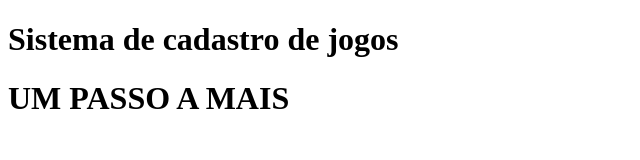
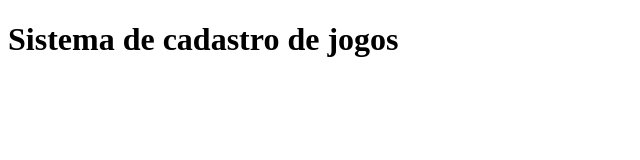
Before and after one commit to XaviierLucas/acelera-dev-stefanini, a plain HTML site: page index.html in a window 1280 px wide. Shown: the whole page, without its empty margins (0-640 px from the left). Drawn offline with Linux system fonts and the light colour scheme.

Commit message:
Voltando a versao

```diff
--- a/index.html
+++ b/index.html
@@ -8,7 +8,6 @@
 <body>
     <h1>Sistema de cadastro de jogos </h1>
     <script src="app.js"></script>
-    <h1>UM PASSO A MAIS</h1>
 
 
 </body>
```
